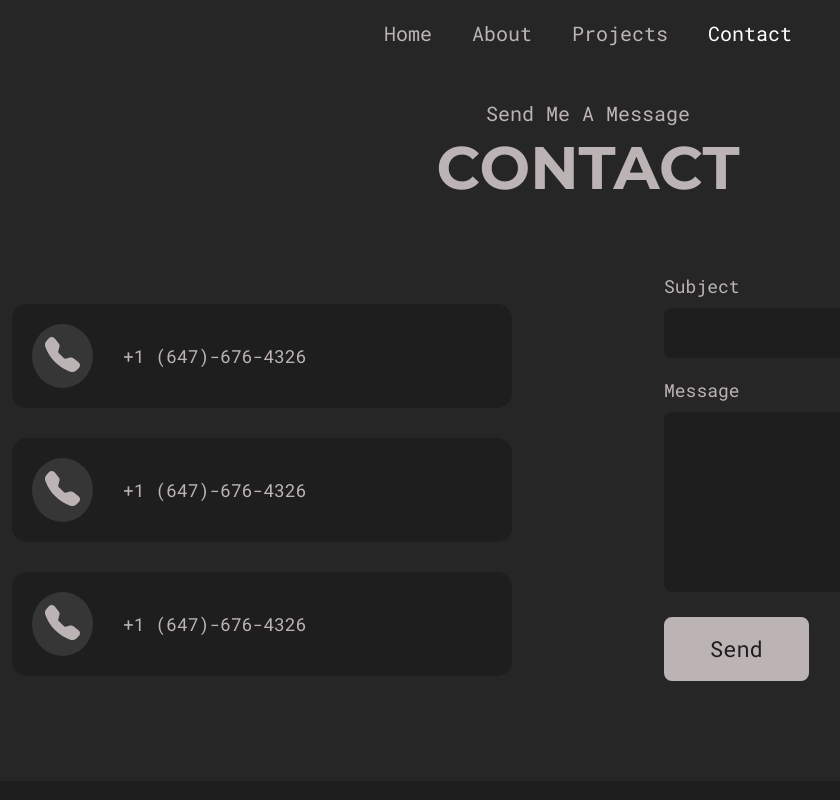
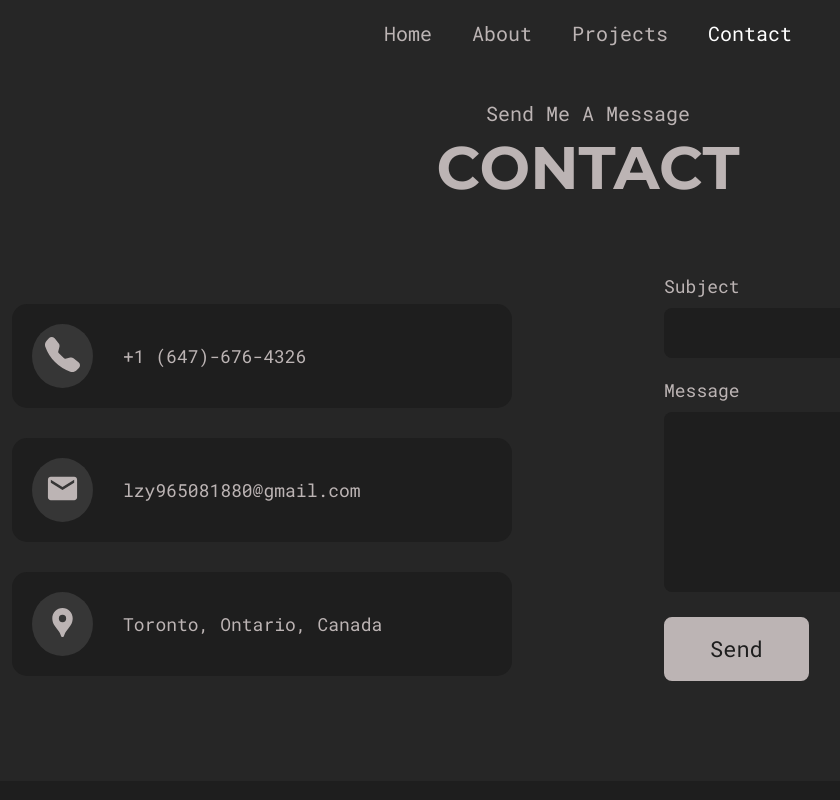
Before and after one commit to RoyLizhiyu/portfolio, a React (Create React App) app: page /contact in a window 1280 px wide. Shown: the top 800 px of the page, without its empty margins (52-892 px from the left). Built offline with nearby package versions, Linux system fonts and the light colour scheme.

Commit message:
buttons now reset page scrolls to 0, fix info in contact page

```diff
--- a/src/components/AboutInfo/AboutInfo.js
+++ b/src/components/AboutInfo/AboutInfo.js
@@ -82,4 +82,4 @@ export default AboutInfo
 
 const para1 = "I'm from Guiyang,China, I moved to Canada when I was 18 in order to attend my college studies. I studied cognitive science and computer science as my majors. "
 const para2 = 'In my years of studying computer science courses, I dived shallowly into a wide diversity of fields in programming from UI/UX design to artificial intelligence.'
-const para3 = 'After a while I found I really enjoyed building things on the front-end, so much so that it becomes a second nature for me to put efforts into programming.'
+const para3 = 'After a while I found I really enjoyed building things on the front-end, so much so that it becomes a second nature for me to put more efforts into programming.'
--- a/src/components/Button/Button.js
+++ b/src/components/Button/Button.js
@@ -3,7 +3,16 @@ import { Link } from 'react-router-dom'
 import Style from './style'
 function Button(props) {
   return (
-    <Style outline={props.outline}><Link className='button' to={props.link}>{props.text} </Link></Style>
+    <Style outline={props.outline}>
+      <Link onClick={()=>{
+        document.body.scrollTop = 0;
+        document.documentElement.scrollTop = 0;
+      }}
+        className='button'
+        to={props.link}>
+        {props.text}
+       </Link>
+    </Style>
   )
 }
 
--- a/src/pages/Contact.js
+++ b/src/pages/Contact.js
@@ -1,7 +1,8 @@
-import React, { useState } from 'react'
+import React from 'react'
 import styled from 'styled-components'
 import SectionTitle from '../components/SectionTitle/SectionTitle'
 import {BsFillTelephoneFill,} from 'react-icons/bs'
+import {MdMail, MdLocationPin} from 'react-icons/md'
 import Paragraph from '../components/Paragraphs/Paragraph'
 const ContactStyle = styled.div`
   padding: 10rem 0 10rem;
@@ -74,6 +75,7 @@ const ContactStyle = styled.div`
         color: ${(props) => props.outline ? 'var(--gray-1)' : 'var(--deep-dark)' };
         border: 2px solid var(--gray-1);
         text-align: center;
+        cursor: pointer;
     }
 `
 
@@ -93,15 +95,15 @@ function Contact() {
               </div>
             </div>
             <div className='contactItem'>
-            <div className='contactIcon'><BsFillTelephoneFill /></div>
+            <div className='contactIcon'><MdMail /></div>
             <div className='contactInfo'>
-            <Paragraph>+1 (647)-676-4326</Paragraph>
+            <Paragraph>lzy965081880@gmail.com</Paragraph>
               </div>
             </div>
             <div className='contactItem'>
-            <div className='contactIcon'><BsFillTelephoneFill /></div>
+            <div className='contactIcon'><MdLocationPin /></div>
             <div className='contactInfo'>
-            <Paragraph>+1 (647)-676-4326</Paragraph>
+            <Paragraph>Toronto, Ontario, Canada</Paragraph>
               </div>
             </div>
           </div>
```
